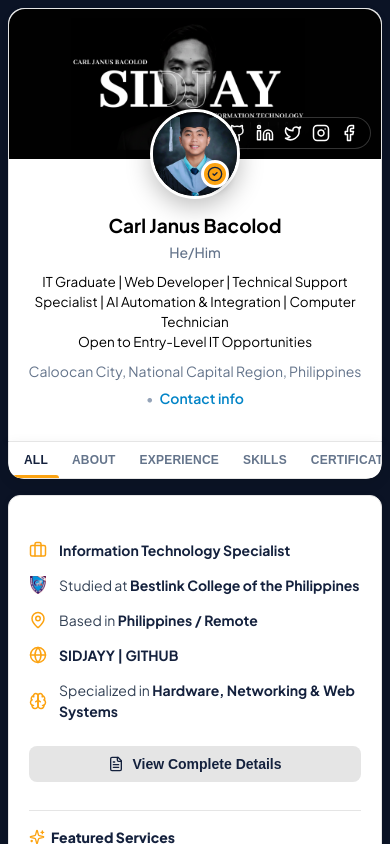
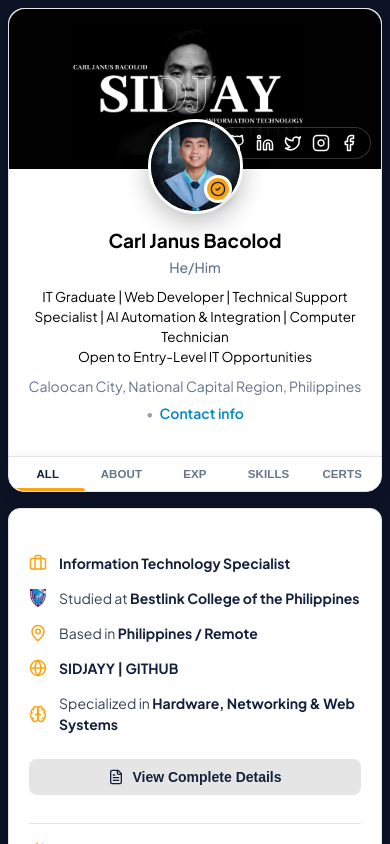
Before and after one commit to SIDJAYY/portfolio-Sidjayy, a React (Vite) app: page / in a window 390 px wide. Shown: the top 844 px of the page. Built offline with nearby package versions, Linux system fonts and the light colour scheme.

Commit message:
responsive

```diff
--- a/src/components/ProfileHeader.jsx
+++ b/src/components/ProfileHeader.jsx
@@ -2,6 +2,34 @@ import React from 'react';
 import { CheckCircle2, Instagram, Twitter, Facebook, Github, Linkedin } from 'lucide-react';
 
 export default function ProfileHeader({ activeTab, setActiveTab }) {
+  const handleTabClick = (tabName) => {
+    setActiveTab(tabName);
+
+    // Smoothly scroll the window to position sticky tab bar & content at top
+    setTimeout(() => {
+      const isMobile = window.innerWidth <= 768;
+      const stickyWrapper = document.querySelector('.profile-tabs-sticky-wrapper');
+      const mainFeed = document.querySelector('.main-feed-col');
+
+      if (isMobile && mainFeed && stickyWrapper) {
+        // On mobile single-column layout, scroll past SidebarIntro straight into main-feed-col
+        const stickyHeight = stickyWrapper.offsetHeight || 44;
+        const targetY = mainFeed.getBoundingClientRect().top + window.scrollY - stickyHeight;
+        window.scrollTo({
+          top: Math.max(0, targetY),
+          behavior: 'smooth'
+        });
+      } else if (stickyWrapper) {
+        // On desktop 2-column layout, scroll to top of profile-main-layout / stickyWrapper
+        const targetY = stickyWrapper.getBoundingClientRect().top + window.scrollY;
+        window.scrollTo({
+          top: Math.max(0, targetY),
+          behavior: 'smooth'
+        });
+      }
+    }, 20);
+  };
+
   return (
     <>
       {/* Profile Header Main Card (Cover + Avatar + Info) */}
@@ -75,7 +103,7 @@ export default function ProfileHeader({ activeTab, setActiveTab }) {
               <div className="user-location-row">
                 <span>Caloocan City, National Capital Region, Philippines</span>
                 <span className="dot-divider">•</span>
-                <a href="#contact" className="contact-info-link" onClick={(e) => { e.preventDefault(); setActiveTab('ABOUT'); }}>Contact info</a>
+                <a href="#contact" className="contact-info-link" onClick={(e) => { e.preventDefault(); handleTabClick('ABOUT'); }}>Contact info</a>
               </div>
             </div>
           </div>
@@ -87,33 +115,35 @@ export default function ProfileHeader({ activeTab, setActiveTab }) {
         <div className="profile-tabs-bar">
           <button
             className={`profile-tab-button ${activeTab === 'ALL' ? 'active' : ''}`}
-            onClick={() => setActiveTab('ALL')}
+            onClick={() => handleTabClick('ALL')}
           >
             ALL
           </button>
           <button
             className={`profile-tab-button ${activeTab === 'ABOUT' ? 'active' : ''}`}
-            onClick={() => setActiveTab('ABOUT')}
+            onClick={() => handleTabClick('ABOUT')}
           >
             ABOUT
           </button>
           <button
             className={`profile-tab-button ${activeTab === 'EXPERIENCE' ? 'active' : ''}`}
-            onClick={() => setActiveTab('EXPERIENCE')}
+            onClick={() => handleTabClick('EXPERIENCE')}
           >
-            EXPERIENCE
+            <span className="tab-label-full">EXPERIENCE</span>
+            <span className="tab-label-short">EXP</span>
           </button>
           <button
             className={`profile-tab-button ${activeTab === 'SKILLS' ? 'active' : ''}`}
-            onClick={() => setActiveTab('SKILLS')}
+            onClick={() => handleTabClick('SKILLS')}
           >
             SKILLS
           </button>
           <button
             className={`profile-tab-button ${activeTab === 'CERTIFICATIONS' ? 'active' : ''}`}
-            onClick={() => setActiveTab('CERTIFICATIONS')}
+            onClick={() => handleTabClick('CERTIFICATIONS')}
           >
-            CERTIFICATIONS
+            <span className="tab-label-full">CERTIFICATIONS</span>
+            <span className="tab-label-short">CERTS</span>
           </button>
         </div>
       </div>
--- a/src/index.css
+++ b/src/index.css
@@ -35,6 +35,10 @@
   --shadow-accent: 0 4px 20px rgba(252, 163, 17, 0.35);
 
   --font-family: 'Plus Jakarta Sans', 'Inter', -apple-system, BlinkMacSystemFont, sans-serif;
+}
+
+html {
+  scroll-behavior: smooth;
 }
 
 * {
@@ -672,6 +676,15 @@ body {
   background: var(--color-accent-orange);
   border-radius: 3px 3px 0 0;
   animation: tabActiveBarSlide 0.25s cubic-bezier(0.16, 1, 0.3, 1) forwards;
+}
+
+/* Responsive tab label display */
+.tab-label-full {
+  display: inline;
+}
+
+.tab-label-short {
+  display: none;
 }
 
 @keyframes tabActiveBarSlide {
@@ -2490,36 +2503,31 @@ body {
   }
 
   /* Sticky Tab Navigation on Cellphone Mode */
-  .profile-tabs-sticky-container {
+  .profile-tabs-sticky-wrapper {
     position: sticky;
     top: 0;
     z-index: 1000;
-    margin-top: 8px;
     margin-bottom: 12px;
-    border-radius: 12px;
+    border-bottom-left-radius: 16px;
+    border-bottom-right-radius: 16px;
     box-shadow: 0 4px 14px rgba(0, 0, 0, 0.12);
   }
 
   .profile-tabs-bar {
-    padding: 0 4px;
-    gap: 2px;
-    border-radius: 12px;
-    overflow-x: auto;
-    white-space: nowrap;
-    -webkit-overflow-scrolling: touch;
-    scrollbar-width: none;
+    padding: 0 2px;
+    gap: 0;
+    border-bottom-left-radius: 16px;
+    border-bottom-right-radius: 16px;
     display: flex;
     width: 100%;
-  }
-
-  .profile-tabs-bar::-webkit-scrollbar {
-    display: none;
+    justify-content: space-between;
   }
 
   .profile-tab-button {
-    flex-shrink: 0;
-    padding: 13px 14px;
-    font-size: 13px;
+    flex: 1;
+    text-align: center;
+    padding: 12px 6px;
+    font-size: 12px;
     letter-spacing: 0.2px;
   }
 
@@ -2541,34 +2549,44 @@ body {
   .cert-grid {
     grid-template-columns: 1fr !important;
   }
-
-  .fb-navbar {
-    padding: 0 10px;
-  }
-
-  .fb-search-bar {
-    display: none;
-  }
-}
-
-@media (max-width: 480px) {
+}
+
+/* Cellphone Screen Mode (< 520px) — Fits all 5 tabs 100% without horizontal scroll */
+@media (max-width: 520px) {
+  .tab-label-full {
+    display: none !important;
+  }
+
+  .tab-label-short {
+    display: inline !important;
+  }
+
+  .profile-tabs-bar {
+    padding: 0 2px;
+    overflow-x: hidden; /* No scrolling needed */
+  }
+
+  .profile-tab-button {
+    flex: 1;
+    padding: 11px 2px;
+    font-size: 11.5px;
+    font-weight: 800;
+    letter-spacing: 0.1px;
+    text-align: center;
+  }
+
   .cover-banner-wrap {
-    height: 150px;
+    height: 160px;
   }
 
   .avatar-container {
-    width: 90px;
-    height: 90px;
+    width: 95px;
+    height: 95px;
     border-width: 3px;
   }
 
   .user-full-name {
     font-size: 19px !important;
-  }
-
-  .profile-tab-button {
-    padding: 11px 11px;
-    font-size: 12px;
   }
 }
 
```
